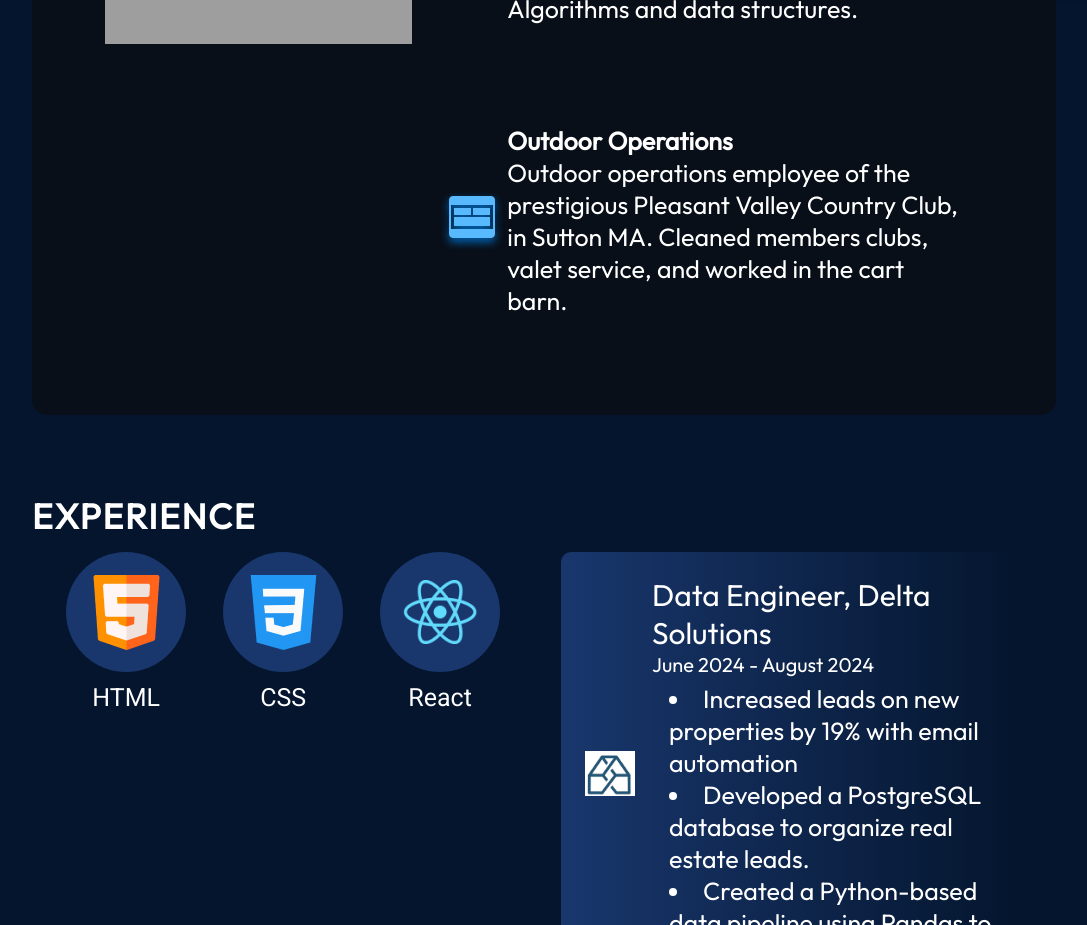
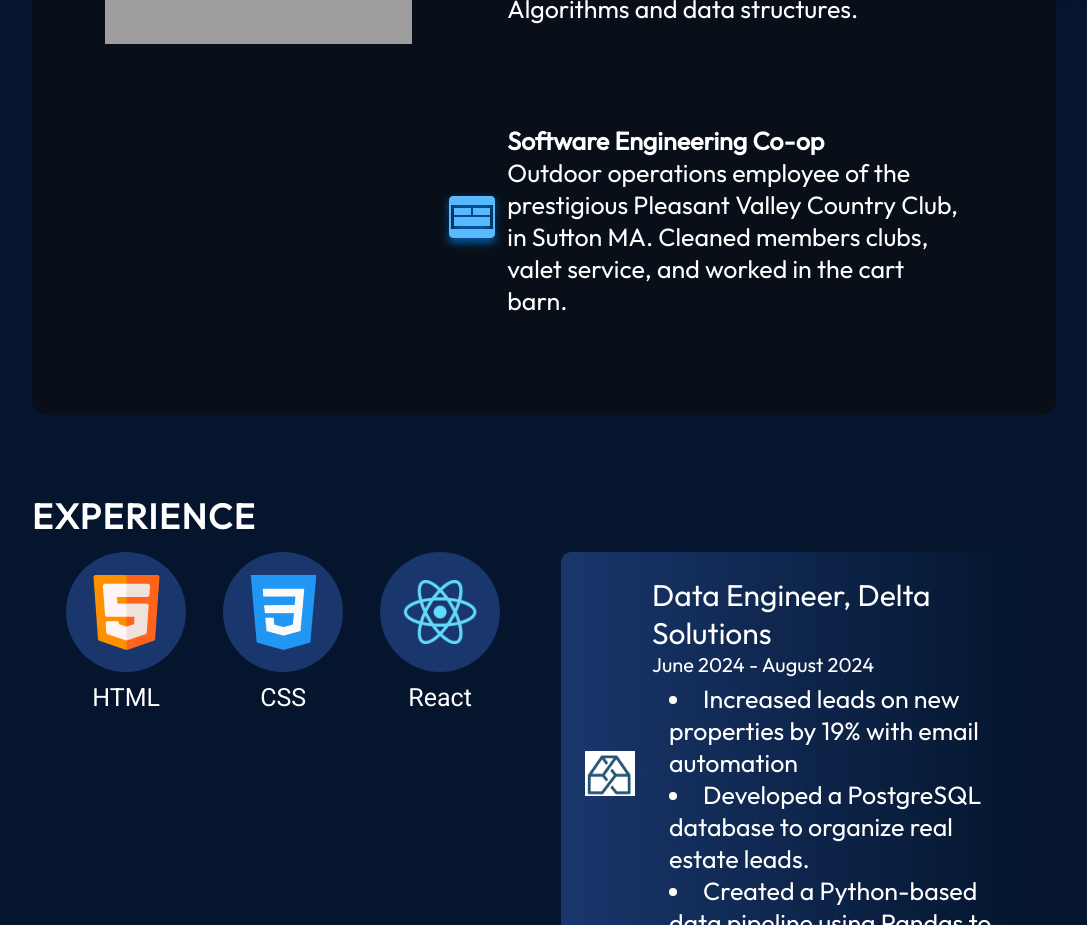
Before and after one commit to ramseysalem/personalWebsite, a React (Vite) app in the folder react-portfolio/: page / in a window 1280 px wide. Shown: the part 1260-2185 px from the top of the page, without its empty margins (96-1183 px from the left). Built offline with nearby package versions, Linux system fonts and the light colour scheme; grey boxes are pictures that could not be loaded.

Commit message:
changes to about.jsx

```diff
--- a/react-portfolio/src/components/About/About.jsx
+++ b/react-portfolio/src/components/About/About.jsx
@@ -42,7 +42,7 @@ export const About = () => {
           <li className={styles.aboutItem}>
             <img src={uiIcon} alt="UI icon" />
             <div className={styles.aboutItemText}>
-              <h3>Outdoor Operations</h3>
+              <h3>Software Engineering Co-op</h3>
               <p>
               Outdoor operations employee of the prestigious Pleasant Valley Country Club,
               in Sutton MA. Cleaned members clubs, valet service, and worked in the cart barn.
```
